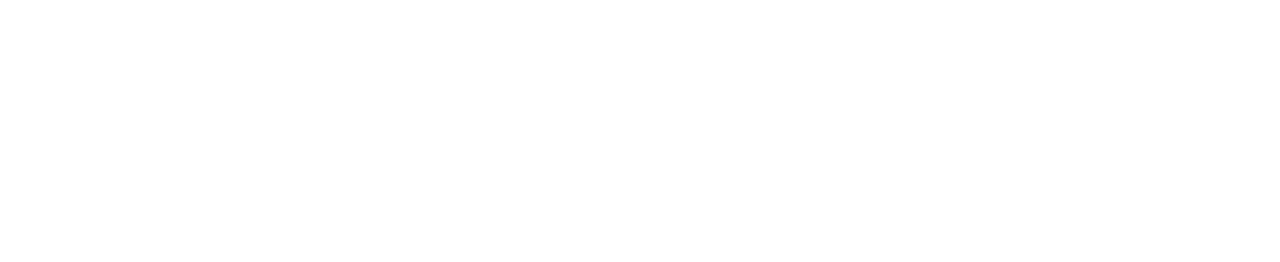
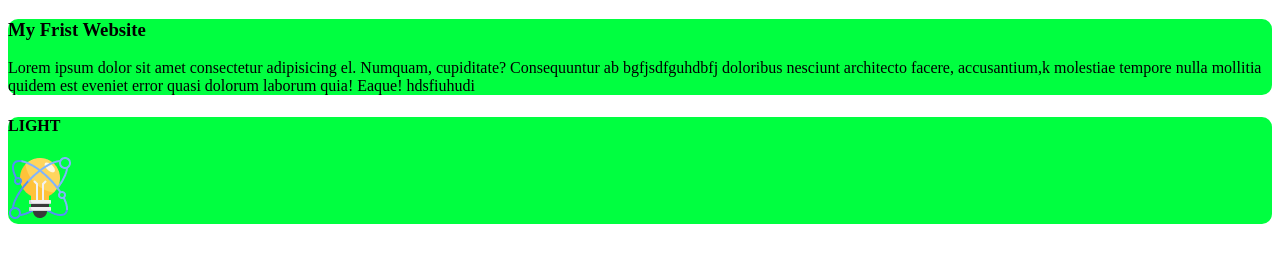
Before and after one commit to ratul1740/my-frist-website-b11-a1, a plain HTML site: page index.html in a window 1280 px wide. Drawn offline with Linux system fonts and the light colour scheme.

Commit message:
add light pic

```diff
--- /dev/null
+++ b/A1/ass1.css
@@ -0,0 +1,6 @@
+div{
+    background-color: rgb(0, 255, 64);
+    border: 10px;
+    border-radius:10px;
+
+}
--- a/index.html
+++ b/index.html
@@ -4,8 +4,19 @@
     <meta charset="UTF-8">
     <meta name="viewport" content="width=device-width, initial-scale=1.0">
     <title>My frist website</title>
+    <link rel="stylesheet" href="A1/ass1.css">
 </head>
 <body>
+    <div><h3>My Frist Website</h3>
+        <p>Lorem ipsum dolor sit amet consectetur adipisicing el.
+             Numquam, cupiditate? Consequuntur ab bgfjsdfguhdbfj
+             doloribus nesciunt architecto facere, accusantium,k
+             molestiae tempore nulla mollitia quidem est eveniet
+             error quasi dolorum laborum quia! Eaque! hdsfiuhudi</p></div>
+    <div>
+        <h4>LIGHT</h4>
+        <img src="image/card-icon.png" alt="">
+    </div>
 
 </body>
 </html>
```
Also changed, not shown: image/card-icon.png (added).
